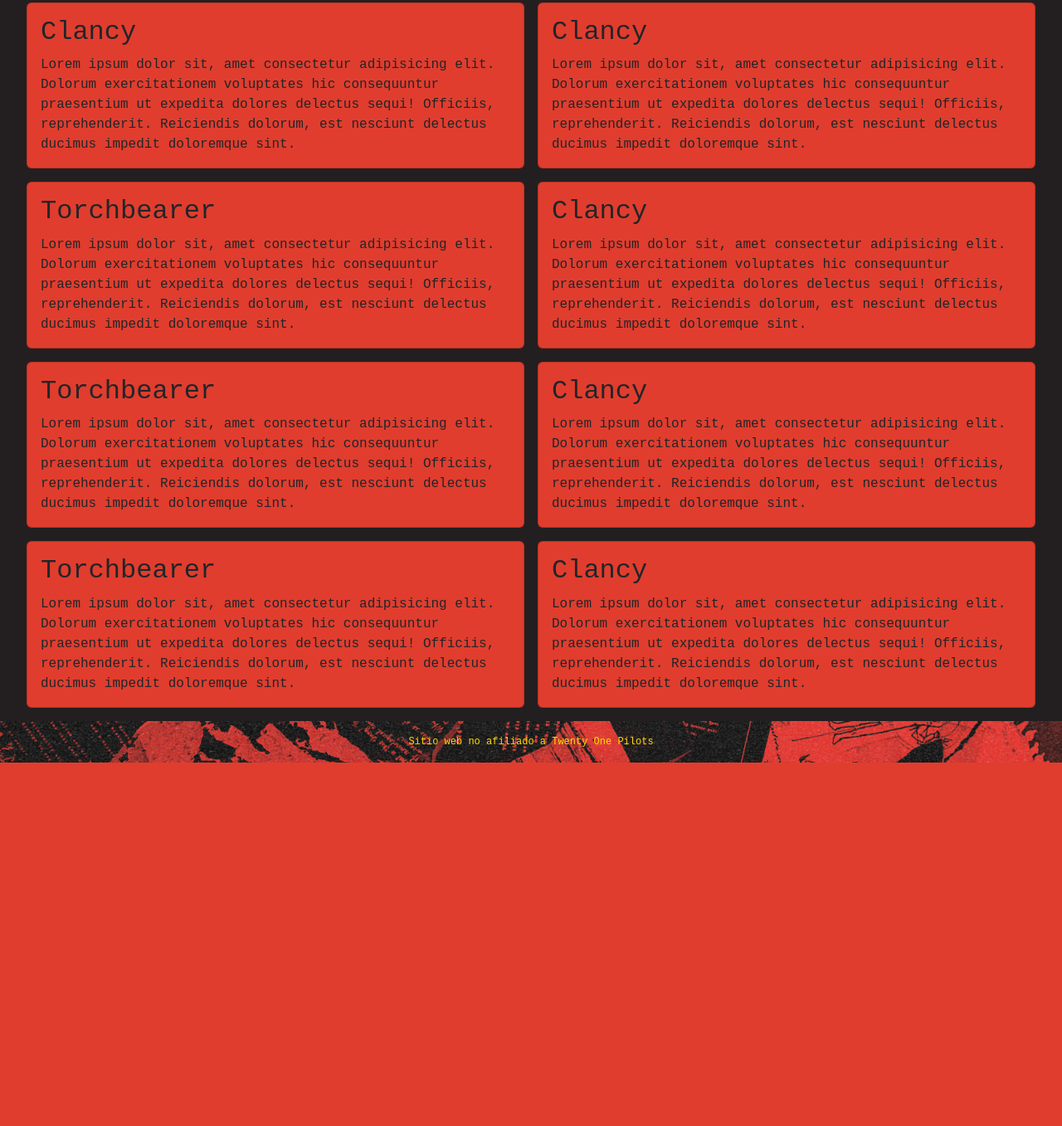
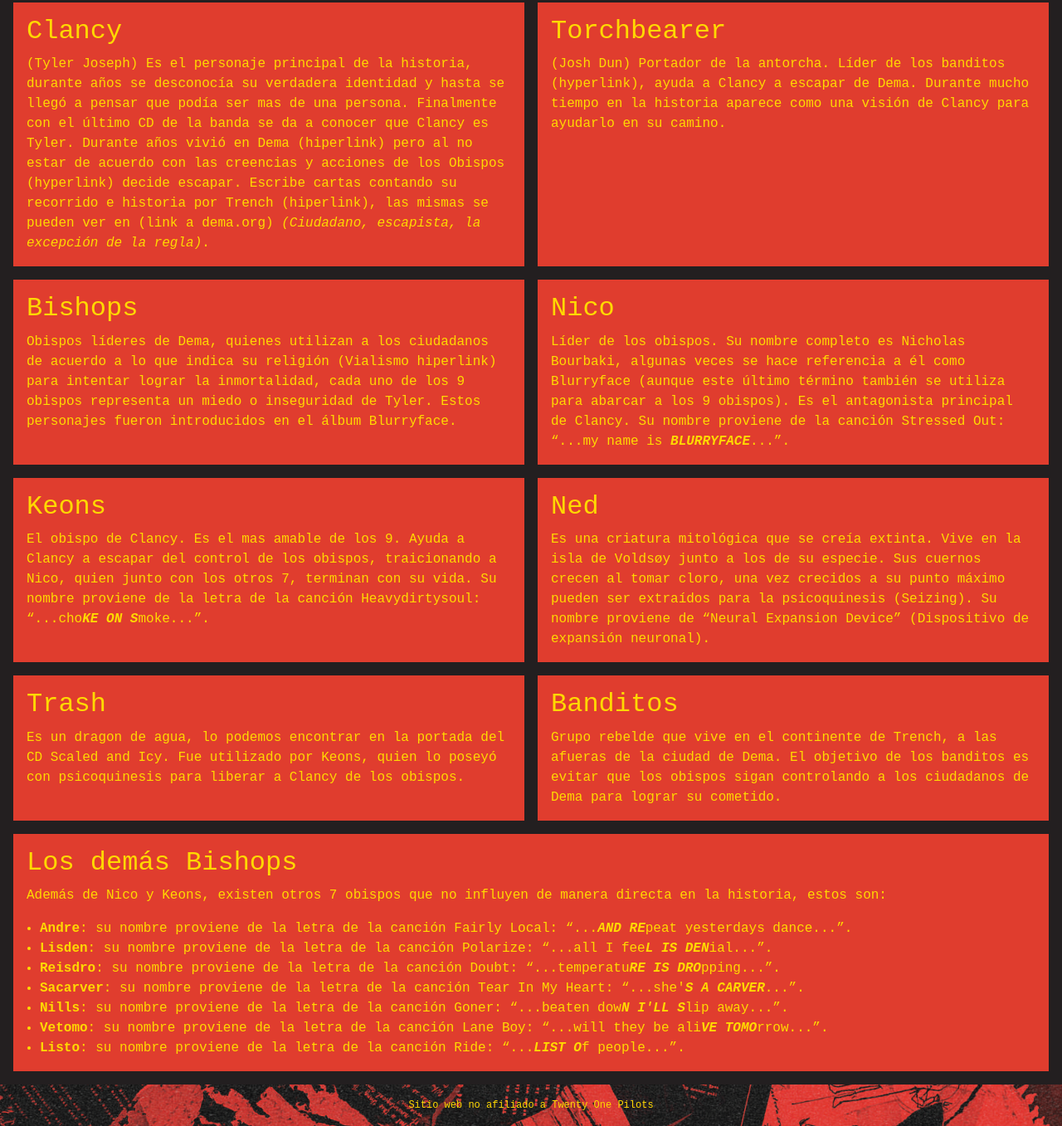
Before and after one commit to giulianobutera/welcomebacktotrench, a plain HTML site: page pages/personajes.html in a window 1280 px wide. Shown: the part 169-1526 px from the top of the page at 83% size. Before the commit the page ends 1088 px from the top, so only its background shows below. Drawn offline with nearby package versions, Linux system fonts and the light colour scheme; a web font is replaced by a local one.

Commit message:
Se migra a grid el display de las cards, media querys para distribución de las mismas, info de personajes

```diff
--- a/css/style.css
+++ b/css/style.css
@@ -34,6 +34,7 @@ header ul {
 
 header ul li {
     list-style: none;
+    margin: 1em;
 }
 
 header ul li a {
@@ -41,6 +42,7 @@ header ul li a {
     color: #FFD900;
     text-transform: uppercase;
     padding: 1em;
+    font-size: 2em;
 }
 
 header ul li a:hover {
@@ -74,6 +76,12 @@ p {
     display: flex;
     justify-content: center;
     background: #E03D2E;
+}
+
+/* Se quita la animación de bootstrap ya que se rompe */
+.collapsing {
+    -webkit-transition: none;
+    transition: none;
 }
 
 .navbar-container {
@@ -138,20 +146,29 @@ p {
 }
 
 .section-card {
-    display: flex;
-    justify-content: center;
-    margin: 0 1em 0 2em;
+    display: grid;
+    grid-template-columns: repeat(1, 1fr);
+    gap: 1em;
+    margin: 0 1em 1em 1em;
 }
 
-.card {
+.custom-card {
+    grid-column: span 1;
     padding: 1em;
-    margin-right: 1em;
-    margin-bottom: 1em;
     background-color: #E03D2E;
+}
+
+.custom-card ul {
+    margin: 1em 0 0 0;
+    padding: 0 0 0 1em;
 }
 
 .card-title {
     margin-top: 0;
+}
+
+.card-info {
+    margin-top: 0.5em;
 }
 
 /* Media querys */
@@ -179,6 +196,14 @@ p {
         flex-direction: row;
     }
 
+    header ul li {
+        margin: 0;
+    }
+
+    header ul li a {
+        font-size: 1em;
+    }
+
     .custom-navbar {
         padding: 0;
     }
@@ -195,4 +220,12 @@ p {
         display: block;
         height: calc(100vh - 110px);
     }
+
+    .section-card {
+        grid-template-columns: repeat(2, 1fr);
+    }
+
+    .expand {
+        grid-column: span 2;
+    }
 }
--- a/pages/personajes.html
+++ b/pages/personajes.html
@@ -54,43 +54,63 @@
         </section>
         <!-- Cards de info -->
         <section class="section-card">
-            <div class="card">
+            <div class="custom-card">
                 <h2 class="card-title">Clancy</h2>
-                <p>Lorem ipsum dolor sit, amet consectetur adipisicing elit. Dolorum exercitationem voluptates hic consequuntur praesentium ut expedita dolores delectus sequi! Officiis, reprehenderit. Reiciendis dolorum, est nesciunt delectus ducimus impedit doloremque sint.</p>
+                <p class="card-info">(Tyler Joseph) Es el personaje principal de la historia, durante años se desconocía su verdadera identidad y hasta se llegó a pensar que podía ser mas de una persona. Finalmente con el último CD de la banda se da a conocer que Clancy es Tyler. Durante años vivió en Dema (hiperlink) pero al no estar de acuerdo con las creencias y acciones de los Obispos (hyperlink) decide escapar. Escribe cartas contando su recorrido e historia por Trench (hiperlink), las mismas se pueden ver en (link a dema.org) <i>(Ciudadano, escapista, la excepción de la regla)</i>.</p>
             </div>
-            <div class="card">
-                <h2 class="card-title">Clancy</h2>
-                <p>Lorem ipsum dolor sit, amet consectetur adipisicing elit. Dolorum exercitationem voluptates hic consequuntur praesentium ut expedita dolores delectus sequi! Officiis, reprehenderit. Reiciendis dolorum, est nesciunt delectus ducimus impedit doloremque sint.</p>
+            <div class="custom-card">
+                <h2 class="card-title">Torchbearer</h2>
+                <p class="card-info">(Josh Dun) Portador de la antorcha. Líder de los banditos (hyperlink), ayuda a Clancy a escapar de Dema. Durante mucho tiempo en la historia aparece como una visión de Clancy para ayudarlo en su camino.</p>
             </div>
-        </section>
-        <section class="section-card">
-            <div class="card">
-                <h2 class="card-title">Torchbearer</h2>
-                <p>Lorem ipsum dolor sit, amet consectetur adipisicing elit. Dolorum exercitationem voluptates hic consequuntur praesentium ut expedita dolores delectus sequi! Officiis, reprehenderit. Reiciendis dolorum, est nesciunt delectus ducimus impedit doloremque sint.</p>
+            <div class="custom-card">
+                <h2 class="card-title">Bishops</h2>
+                <p class="card-info">Obispos líderes de Dema, quienes utilizan a los ciudadanos de acuerdo a lo que indica su religión (Vialismo hiperlink) para intentar lograr la inmortalidad, cada uno de los 9 obispos representa un miedo o inseguridad de Tyler. Estos personajes fueron introducidos en el álbum Blurryface.</p>
             </div>
-            <div class="card">
-                <h2 class="card-title">Clancy</h2>
-                <p>Lorem ipsum dolor sit, amet consectetur adipisicing elit. Dolorum exercitationem voluptates hic consequuntur praesentium ut expedita dolores delectus sequi! Officiis, reprehenderit. Reiciendis dolorum, est nesciunt delectus ducimus impedit doloremque sint.</p>
+            <div class="custom-card">
+                <h2 class="card-title">Nico</h2>
+                <p class="card-info">Líder de los obispos. Su nombre completo es Nicholas Bourbaki, algunas veces se hace referencia a él como Blurryface (aunque este último término también se utiliza para abarcar a los 9 obispos). Es el antagonista principal de Clancy. Su nombre proviene de la canción Stressed Out: “...my name is <i><b>BLURRYFACE</b></i>...”.</p>
             </div>
-        </section>
-        <section class="section-card">
-            <div class="card">
-                <h2 class="card-title">Torchbearer</h2>
-                <p>Lorem ipsum dolor sit, amet consectetur adipisicing elit. Dolorum exercitationem voluptates hic consequuntur praesentium ut expedita dolores delectus sequi! Officiis, reprehenderit. Reiciendis dolorum, est nesciunt delectus ducimus impedit doloremque sint.</p>
+            <div class="custom-card">
+                <h2 class="card-title">Keons</h2>
+                <p class="card-info">El obispo de Clancy. Es el mas amable de los 9. Ayuda a Clancy a escapar del control de los obispos, traicionando a Nico, quien junto con los otros 7, terminan con su vida. Su nombre proviene de la letra de la canción Heavydirtysoul: “...cho<i><b>KE ON S</b></i>moke...”.</p>
+            </div><div class="custom-card">
+                <h2 class="card-title">Ned</h2>
+                <p class="card-info">Es una criatura mitológica que se creía extinta. Vive en la isla de Voldsøy junto a los de su especie. Sus cuernos crecen al tomar cloro, una vez crecidos a su punto máximo pueden ser extraídos para la psicoquinesis (Seizing). Su nombre proviene de “Neural Expansion Device” (Dispositivo de expansión neuronal).</p>
             </div>
-            <div class="card">
-                <h2 class="card-title">Clancy</h2>
-                <p>Lorem ipsum dolor sit, amet consectetur adipisicing elit. Dolorum exercitationem voluptates hic consequuntur praesentium ut expedita dolores delectus sequi! Officiis, reprehenderit. Reiciendis dolorum, est nesciunt delectus ducimus impedit doloremque sint.</p>
+            <div class="custom-card">
+                <h2 class="card-title">Trash</h2>
+                <p class="card-info">Es un dragon de agua, lo podemos encontrar en la portada del CD Scaled and Icy. Fue utilizado por Keons, quien lo poseyó con psicoquinesis para liberar a Clancy de los obispos.</p>
             </div>
-        </section>
-        <section class="section-card">
-            <div class="card">
-                <h2 class="card-title">Torchbearer</h2>
-                <p>Lorem ipsum dolor sit, amet consectetur adipisicing elit. Dolorum exercitationem voluptates hic consequuntur praesentium ut expedita dolores delectus sequi! Officiis, reprehenderit. Reiciendis dolorum, est nesciunt delectus ducimus impedit doloremque sint.</p>
+            <div class="custom-card">
+                <h2 class="card-title">Banditos</h2>
+                <p class="card-info">Grupo rebelde que vive en el continente de Trench, a las afueras de la ciudad de Dema. El objetivo de los banditos es evitar que los obispos sigan controlando a los ciudadanos de Dema para lograr su cometido.</p>
             </div>
-            <div class="card">
-                <h2 class="card-title">Clancy</h2>
-                <p>Lorem ipsum dolor sit, amet consectetur adipisicing elit. Dolorum exercitationem voluptates hic consequuntur praesentium ut expedita dolores delectus sequi! Officiis, reprehenderit. Reiciendis dolorum, est nesciunt delectus ducimus impedit doloremque sint.</p>
+            <div class="custom-card expand">
+                <h2 class="card-title">Los demás Bishops</h2>
+                <p class="card-info">Además de Nico y Keons, existen otros 7 obispos que no influyen de manera directa en la historia, estos son:</p>
+                <ul>
+                    <li>
+                        <b>Andre</b>: su nombre proviene de la letra de la canción Fairly Local: “...<i><b>AND RE</b></i>peat yesterdays dance...”.<br>
+                    </li>
+                    <li>
+                        <b>Lisden</b>: su nombre proviene de la letra de la canción Polarize: “...all I fee<i><b>L IS DEN</b></i>ial...”.<br>
+                    </li>
+                    <li>
+                        <b>Reisdro</b>: su nombre proviene de la letra de la canción Doubt: “...temperatu<i><b>RE IS DRO</b></i>pping...”.<br>
+                    </li>
+                    <li>
+                        <b>Sacarver</b>: su nombre proviene de la letra de la canción Tear In My Heart: “...she'<i><b>S A CARVER</b></i>...”.<br>
+                    </li>
+                    <li>
+                        <b>Nills</b>: su nombre proviene de la letra de la canción Goner: “...beaten dow<i><b>N I'LL S</b></i>lip away...”.<br>
+                    </li>
+                    <li>
+                        <b>Vetomo</b>: su nombre proviene de la letra de la canción Lane Boy: “...will they be ali<i><b>VE TOMO</b></i>rrow...”.<br>
+                    </li>
+                    <li>
+                        <b>Listo</b>: su nombre proviene de la letra de la canción Ride: “...<i><b>LIST O</b></i>f people...”.<br>
+                    </li>
+                </ul>
             </div>
         </section>
     </main>
```
Also changed, not shown: pages/extras.html (+4 -6 lines), pages/historia.html (+4 -6 lines), pages/simbologia.html (+6 -12 lines).
